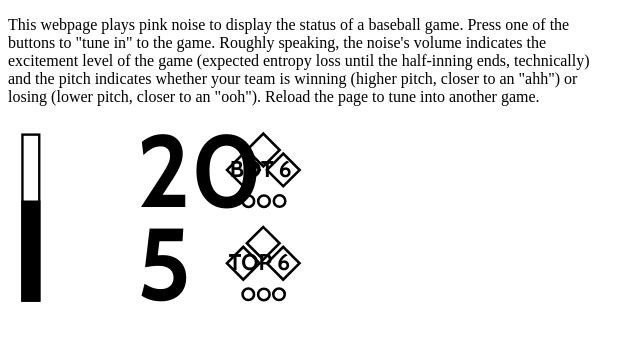
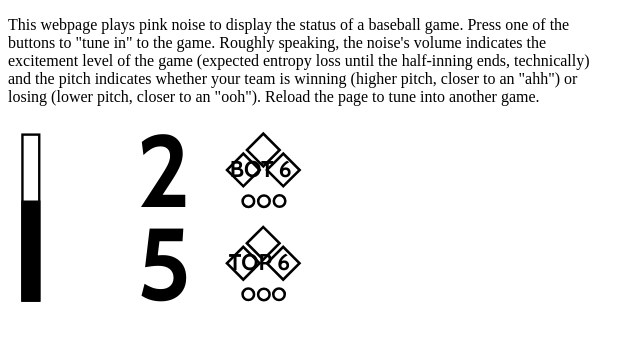
Before and after one commit to markromanmiller/crowdnoise, a plain HTML site: page index.html in a window 1280 px wide. Shown: the whole page, without its empty margins (0-644 px from the left). Drawn offline with nearby package versions, Linux system fonts and the light colour scheme; no server answers.

Commit message:
20 is ugly

```diff
--- a/index.html
+++ b/index.html
@@ -293,7 +293,7 @@
      height="3.7749758"
      x="81.142662"
      y="43.715958" />
-<text xml:space="preserve" id="awayscore-obj" class="cabin-font" style="font-size:27px;text-align:start;white-space:pre;shape-inside:url(#rect4);display:inline;fill:#000000;fill-opacity:1;stroke-width:3.77953" x="0" y="0"><tspan x="34" y="22.5" id="awayscore">20</tspan></text>
+<text xml:space="preserve" id="awayscore-obj" class="cabin-font" style="font-size:27px;text-align:start;white-space:pre;shape-inside:url(#rect4);display:inline;fill:#000000;fill-opacity:1;stroke-width:3.77953" x="0" y="0"><tspan x="34" y="22.5" id="awayscore">2</tspan></text>
 <text xml:space="preserve" id="awayscore-obj" class="cabin-font" style="font-size:27px;text-align:start;white-space:pre;shape-inside:url(#rect4);display:inline;fill:#000000;fill-opacity:1;stroke-width:3.77953" x="0" y="0"><tspan x="34" y="47" id="homescore">5</tspan></text>
   <text
      xml:space="preserve"
```
